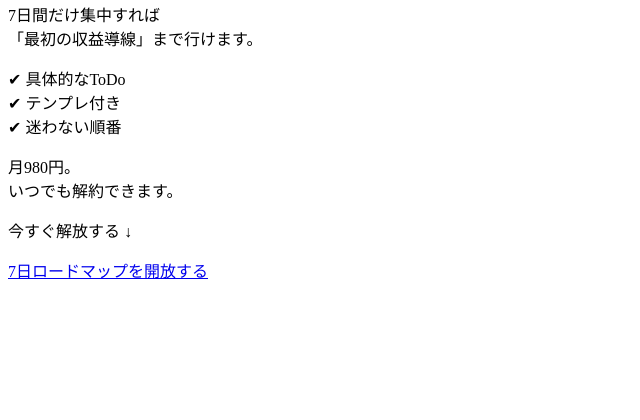
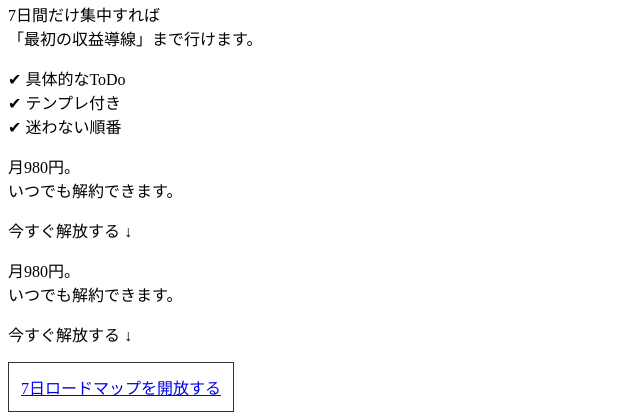
Before and after one commit to tetsuyaotsuki19730223-alt/fukugyo, a Django app: template snippets/templates/snippets/diagnosis_result.html in a window 1280 px wide. Shown: the part 650-1070 px from the top of the page, without its empty margins (0-640 px from the left). Before the commit the page ends 929 px from the top, so only its background shows below. Run offline with Django 4.2, Linux system fonts and the light colour scheme; the template is opened without the code that fills it: values that come from a table or form of the project are taken from there, others are empty; data comes from the database, SQL or seed files in the repository; parts of the project's set-up code (start-up, migrations or seed data) failed here and were passed over.

Commit message:
Debug: add template version marker

```diff
--- a/snippets/templates/snippets/diagnosis_result.html
+++ b/snippets/templates/snippets/diagnosis_result.html
@@ -80,10 +80,15 @@
 
 
 {% if is_premium %}
+  <p>Premiumが有効です ✅</p>
   <a class="btn" href="{% url 'premium_page' %}">7日ロードマップを見る（Premium）</a>
-  {# もしダウンロードURLを作ってるならこちらが最強 #}
-  {# <a class="btn" href="{% url 'premium_download_stable' %}">PDFをダウンロード</a> #}
 {% else %}
-  <a class="btn" href="{% url 'premium_page' %}">7日ロードマップを開放する</a>
+  <p>月980円。<br>いつでも解約できます。</p>
+  <p>今すぐ解放する ↓</p>
+  <a class="btn" style="display:inline-block; padding:12px; border:1px solid #333;"
+   href="{% url 'premium_page' %}">
+  7日ロードマップを開放する
+</a>
 {% endif %}
-{% endblock %}
+<!-- DIAG_TEMPLATE_VERSION: 2026-03-02-01 -->
+ {% endblock %}
```
